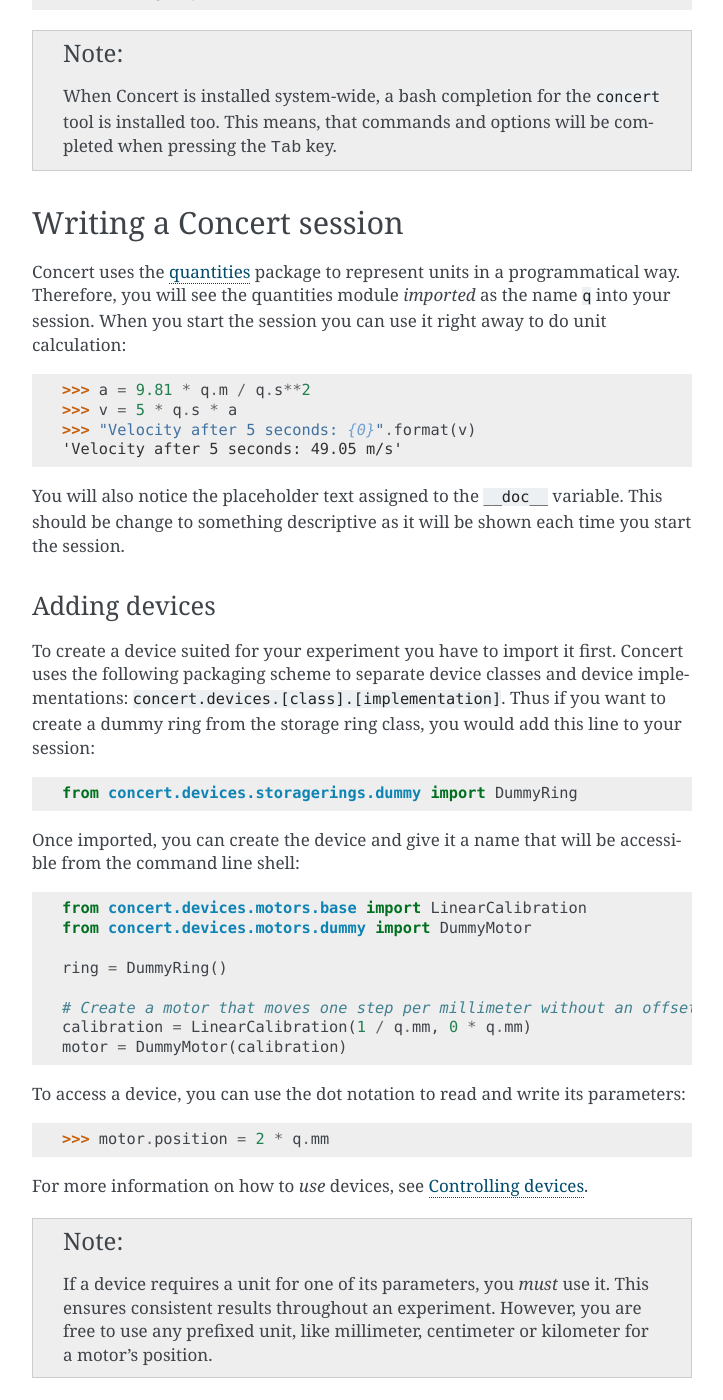
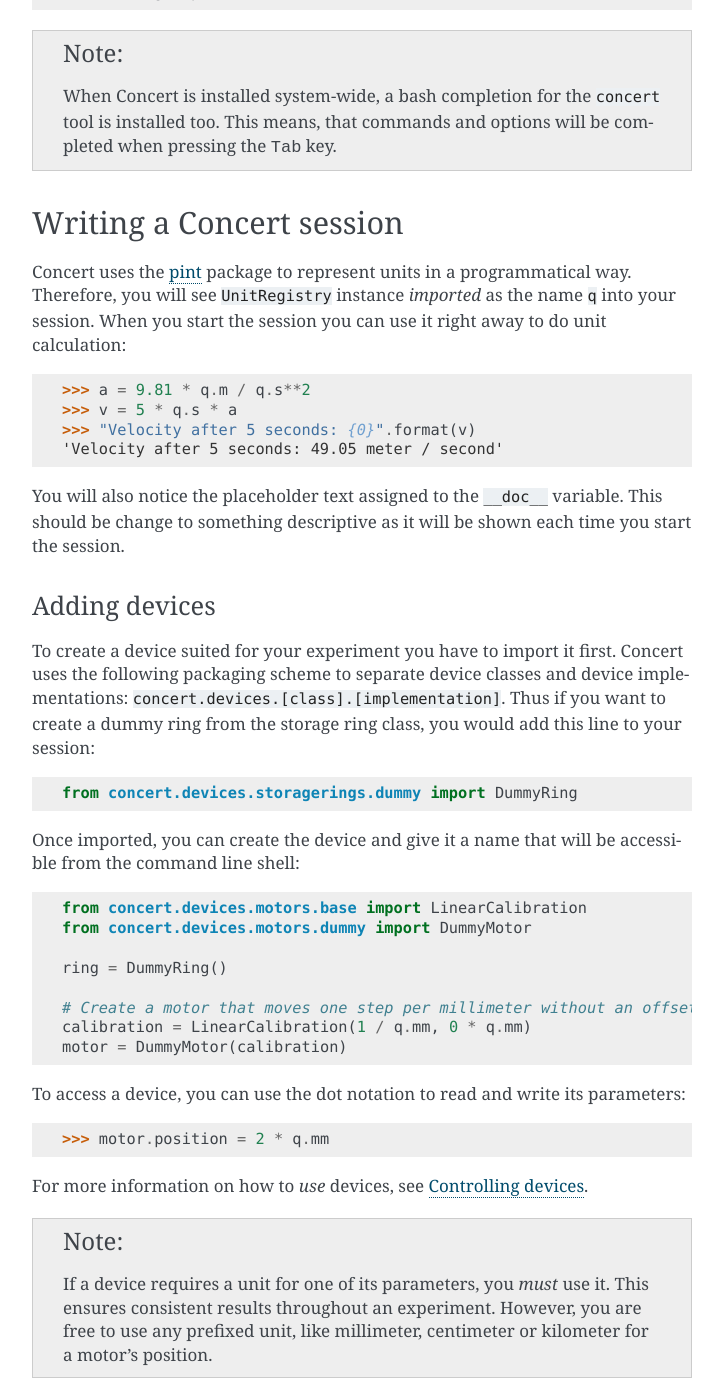
Before and after one commit to ufo-kit/concert, a Sphinx documentation site: the page built from docs/usage/sessions.rst, in a window 1280 px wide and 1400 px high, scrolled down 2235 px. Shown: the whole window, without its empty margins (388-1111 px from the left). Built offline with Sphinx 7.4.7, drawn with Linux system fonts in a browser that asks for light colours; some of the changed text lies outside the part shown.

Commit message:
Update documentation

```diff
--- a/docs/usage/sessions.rst
+++ b/docs/usage/sessions.rst
@@ -111,15 +111,15 @@
 Writing a Concert session
 =========================
 
-Concert uses the quantities_ package to represent units in a programmatical way.
-Therefore, you will see the quantities module *imported* as the name ``q`` into
-your session. When you start the session you can use it right away to do unit
-calculation::
+Concert uses the pint_ package to represent units in a programmatical way.
+Therefore, you will see ``UnitRegistry`` instance *imported* as the name ``q``
+into your session. When you start the session you can use it right away to do
+unit calculation::
 
     >>> a = 9.81 * q.m / q.s**2
     >>> v = 5 * q.s * a
     >>> "Velocity after 5 seconds: {0}".format(v)
-    'Velocity after 5 seconds: 49.05 m/s'
+    'Velocity after 5 seconds: 49.05 meter / second'
 
 You will also notice the placeholder text assigned to the ``__doc__`` variable.
 This should be change to something descriptive as it will be shown each time you
@@ -208,7 +208,7 @@
     ------------------------------------------------------------------------------
 
 
-.. _quantities: https://pypi.python.org/pypi/quantities
+.. _pint: https://pint.readthedocs.org/en/latest/
 
 
 Importing other sessions
```
Also changed, not shown: other parts of docs/usage/sessions.rst (+7 -7 lines), README.rst (+5 -5 lines).
